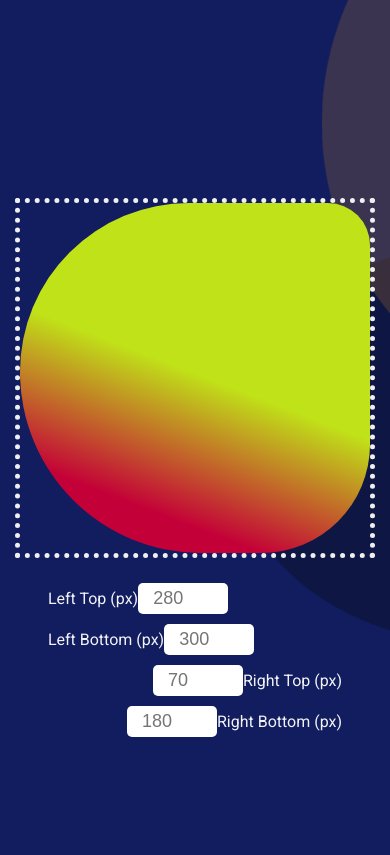
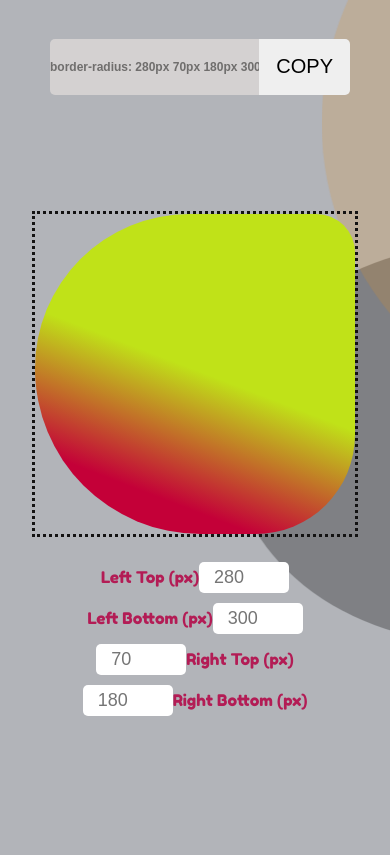
Before and after one commit to milosleng/BorderRadiusPreviewer-App, a plain HTML site: page index.html in a window 390 px wide. Shown: the part 130-985 px from the top of the page. Drawn offline with Linux system fonts and the light colour scheme.

Commit message:
Complete styles

```diff
--- a/index.html
+++ b/index.html
@@ -20,7 +20,7 @@
        <div class="small-bubble"></div>
     <div class="main-container">
 
-      <h1>BORDER RADIUS PREVIEWER</h1>
+      <h1>BORDER RADIUS CHECKER</h1>
       <div class="white-line"></div>
       <a href="https://github.com/milosleng/BorderRadiusPreviewer-App" target="_blank" id="github"><i class="fab fa-github fa-fw"></i>View on GitHub</a>
         <div class="main-content">
@@ -40,7 +40,7 @@
         <div class="first-line">
           <p>border-radius:</p>
           <div class="copy-section">
-          <input type="text" class="values-input" placeholder="border-radius: 280px 70px 180px 300px;" />
+          <input type="text" class="values-input" placeholder="border-radius: 280px 70px 180px 300px;" value="border-radius: 280px 70px 180px 300px;" />
           <button class="copy-button">COPY</button>
         </div>
         </div>
--- a/style.css
+++ b/style.css
@@ -1,4 +1,4 @@
-@import url('https://fonts.googleapis.com/css2?family=Roboto:ital,wght@0,400;1,400;1,700&display=swap');
+@import url('https://fonts.googleapis.com/css2?family=Fredoka+One&display=swap');
 
 :root {
   --main-font-color: rgb(243, 243, 247);
@@ -19,15 +19,20 @@ body {
   background-color: var(--main-bg-color);
   color: var(--main-font-color);
   text-align: center;
-  font-family: 'Roboto', sans-serif;
+  font-family: 'Fredoka One', cursive;
   width: auto;
   height: 100vh;
   position: relative;
   display: flex;
   justify-content: center;
-  overflow: hidden;
+
   margin: 0;
   padding: 0;
+  overflow-x: hidden;
+}
+
+h1 {
+  font-family: monospace;
 }
 
 .main-container {
@@ -52,6 +57,10 @@ a#github:active {
   font-weight: bold;
   color: var(--secondary-bg-color);
   text-decoration: none;
+}
+
+a#github:hover {
+  color: var(--inside-color);
 }
 
 .main-content {
@@ -136,7 +145,7 @@ a#github:active {
 
 .values-input {
   width: 350px;
-  background-color: grey;
+  background-color: rgb(212, 209, 209);
   border-radius: 5px;
   border: none;
   outline: 0;
@@ -145,7 +154,8 @@ a#github:active {
   border-bottom-right-radius: 0;
   font-size: 16px;
   padding: 20px;
-  color: white;
+  color: rgb(19, 18, 18);
+  font-weight: bold;
 }
 
 .copy-button {
@@ -439,12 +449,63 @@ input:checked + .slider:before {
   }
 }
 
-@media (max-width: 540px) {
+@media (max-width: 621px) {
+  .values-input {
+    width: 300px;
+    color: rgba(12, 12, 10, 0.5);
+    /* padding: 0;
+    font-size: 10px; */
+  }
+  label {
+    color: rgb(179, 28, 85);
+  }
+  body {
+    background-color: rgb(178, 180, 185);
+    overflow: hidden;
+  }
+  .first-line p {
+    opacity: 0;
+    display: none;
+  }
+  .first-line {
+    width: 100%;
+    justify-content: center;
+  }
   .border-radius-container {
-    width: 350px;
-    height: 350px;
+    border: 3px dotted rgb(19, 18, 18);
+    width: 400px;
+    height: 400px;
+  }
+  .left-container {
+    align-items: center;
+  }
+  .right-container {
+    align-items: center;
+  }
+  .second-line {
+    display: none;
+  }
+
+  .border-radius-data-container {
+    position: absolute;
+    top: 20%;
+  }
+}
+
+@media (max-width: 475px) {
+  .border-radius-container {
+    width: 320px;
+    height: 320px;
   }
   h1 {
     font-size: 25px;
   }
+  .values-input {
+    font-size: 12px;
+    padding: 0;
+    width: 300px;
+  }
+  .copy-section {
+    max-width: 300px;
+  }
 }
```
